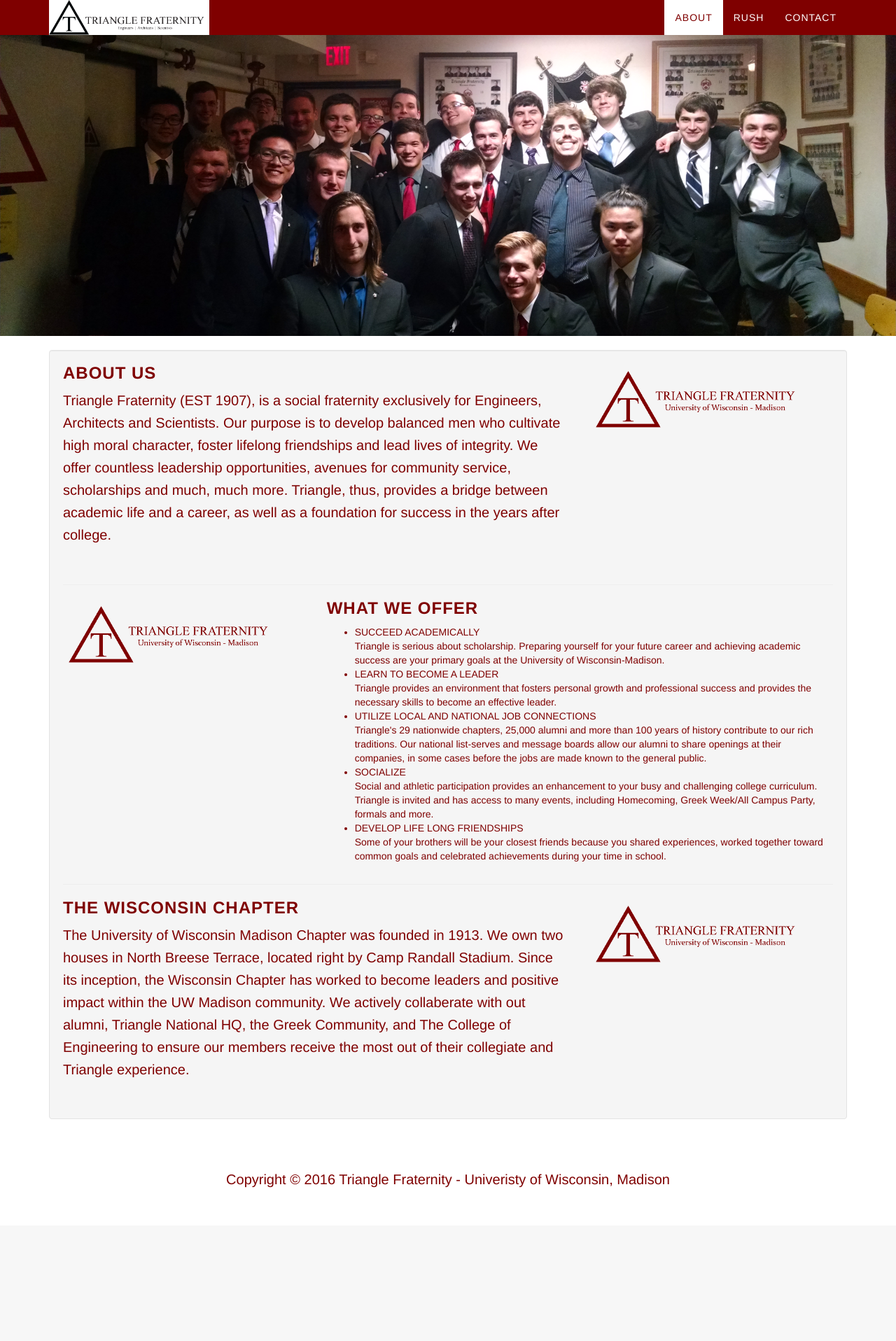
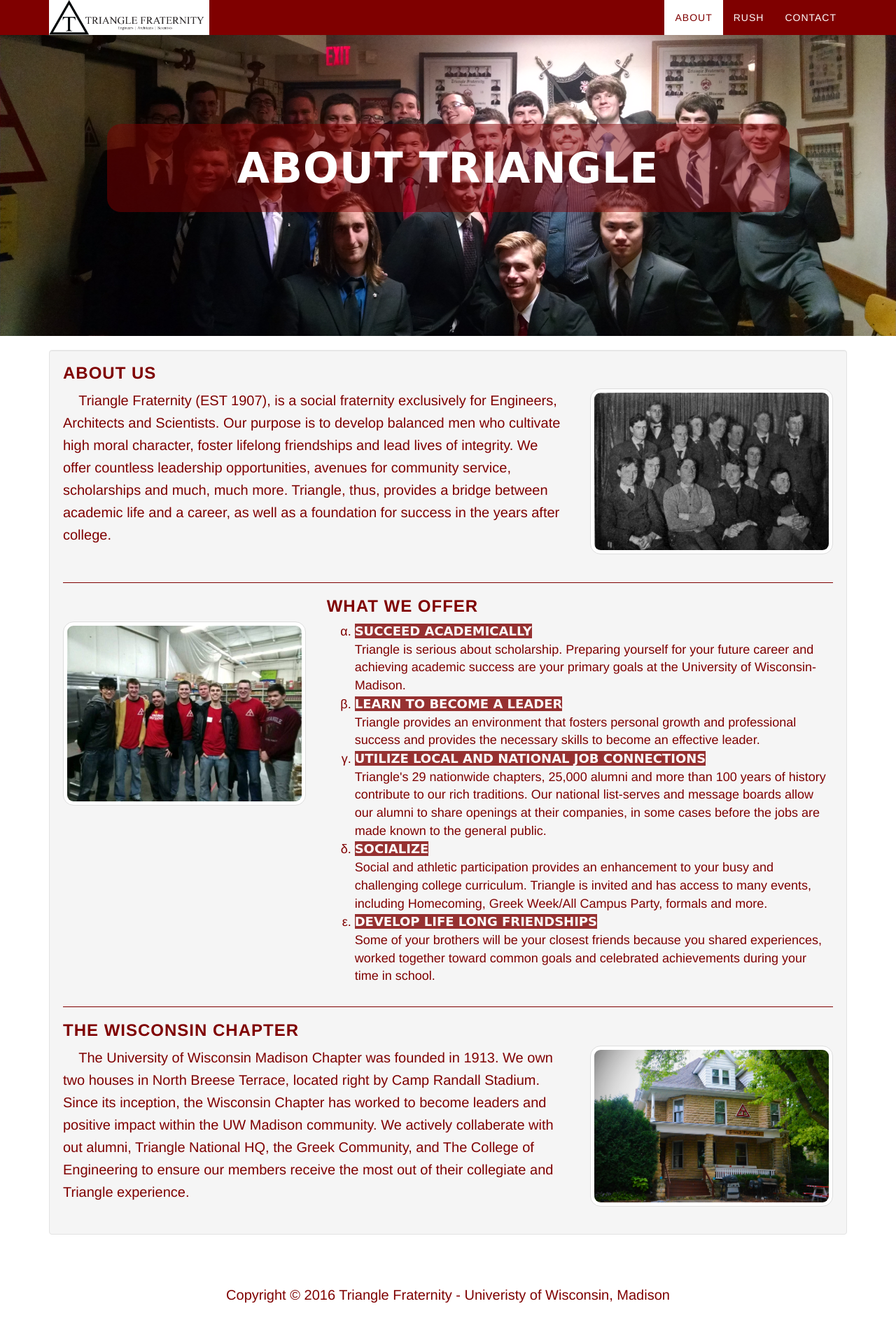
Before and after one commit to Cigarent/Triangle, a PHP site: page /about.php in a window 1280 px wide. Shown: the whole page at 70% size. Before the commit the page ends 1697 px from the top, so only its background shows below. Run offline with PHP 8.4, Linux system fonts and the light colour scheme.

Commit message:
about page finished

```diff
--- a/about.php
+++ b/about.php
@@ -4,16 +4,27 @@
 <?php include("includes.php");
       printHead();?>
 
-<body id="page-top">
+<body>
 
     <!-- Navigation -->
     <?php include("header.php");
           printNav(1);?>
 
+
     <div class="intro about-intro">
+      <div class="intro-body">
+        <div class="container">
+            <div class="row">
+                <div class="col-md-1"></div>
+                <div class="col-md-10 text-background-intro">
+                  <h1 class="brand-heading" style="margin-bottom:0">About Triangle</h1>
+                </div>
+            </div>
+        </div>
+      </div>
     </div>
 
-    <div class="container">
+    <div  id="aboutus-page" class="container history-intro">
       <div  class="well">
 
         <!-- History -->
@@ -23,35 +34,35 @@
                About Us
              </h3>
              <p>
-                Triangle Fraternity (EST 1907), is a social fraternity exclusively for Engineers, Architects and Scientists. Our purpose is to develop balanced men who cultivate high moral character, foster lifelong friendships and lead lives of integrity. We offer countless leadership opportunities, avenues for community service, scholarships and much, much more. Triangle, thus, provides a bridge between academic life and a career, as well as a foundation for success in the years after college.
+                &nbsp;&nbsp;&nbsp;&nbsp;Triangle Fraternity (EST 1907), is a social fraternity exclusively for Engineers, Architects and Scientists. Our purpose is to develop balanced men who cultivate high moral character, foster lifelong friendships and lead lives of integrity. We offer countless leadership opportunities, avenues for community service, scholarships and much, much more. Triangle, thus, provides a bridge between academic life and a career, as well as a foundation for success in the years after college.
              </p>
            </div>
-           <div class="col-lg-4">
-             <img src="images/logo.png">
+           <div class="col-lg-4 col-md-4">
+             <img class="img-responsive thumbnail" src="images/founders.jpg">
            </div>
          </div>
 
          <hr>
 
          <!-- Value -->
-         <div class="row">
+         <div class="row our-value">
            <div class="col-lg-4">
-            <img src="images/logo.png">
+            <img class="img-responsive thumbnail" src="images/service.jpg">
            </div>
            <div class="col-lg-8">
              <h3 style="margin-bottom: 10px">
                What we offer
              </h3>
              <ul>
-               <li>SUCCEED ACADEMICALLY<br>Triangle is serious about scholarship. Preparing yourself for your future career and achieving academic success are your primary goals at the University of Wisconsin-Madison.</li>
+               <li><span class="list-head">SUCCEED ACADEMICALLY</span><br>Triangle is serious about scholarship. Preparing yourself for your future career and achieving academic success are your primary goals at the University of Wisconsin-Madison.</li>
 
-               <li>LEARN TO BECOME A LEADER<br>Triangle provides an environment that fosters personal growth and professional success and provides the necessary skills to become an effective leader.</li>
+               <li><span class="list-head">LEARN TO BECOME A LEADER</span><br>Triangle provides an environment that fosters personal growth and professional success and provides the necessary skills to become an effective leader.</li>
 
-               <li>UTILIZE LOCAL AND NATIONAL JOB CONNECTIONS<br>Triangle's 29 nationwide chapters, 25,000 alumni and more than 100 years of history contribute to our rich traditions. Our national list-serves and message boards allow our alumni to share openings at their companies, in some cases before the jobs are made known to the general public.</li>
+               <li><span class="list-head">UTILIZE LOCAL AND NATIONAL JOB CONNECTIONS</span><br>Triangle's 29 nationwide chapters, 25,000 alumni and more than 100 years of history contribute to our rich traditions. Our national list-serves and message boards allow our alumni to share openings at their companies, in some cases before the jobs are made known to the general public.</li>
 
-               <li>SOCIALIZE<br>Social and athletic participation provides an enhancement to your busy and challenging college curriculum. Triangle is invited and has access to many events, including Homecoming, Greek Week/All Campus Party, formals and more.</li>
+               <li><span class="list-head">SOCIALIZE</span><br>Social and athletic participation provides an enhancement to your busy and challenging college curriculum. Triangle is invited and has access to many events, including Homecoming, Greek Week/All Campus Party, formals and more.</li>
 
-               <li>DEVELOP LIFE LONG FRIENDSHIPS<br>Some of your brothers will be your closest friends because you shared experiences, worked together toward common goals and celebrated achievements during your time in school.</li>
+               <li><span class="list-head">DEVELOP LIFE LONG FRIENDSHIPS</span><br>Some of your brothers will be your closest friends because you shared experiences, worked together toward common goals and celebrated achievements during your time in school.</li>
              </li>
            </div>
          </div>
@@ -65,11 +76,11 @@
                The Wisconsin Chapter
              </h3>
              <p>
-                The University of Wisconsin Madison Chapter was founded in 1913. We own two houses in North Breese Terrace, located right by Camp Randall Stadium. Since its inception, the Wisconsin Chapter has worked to become leaders and positive impact within the UW Madison community. We actively collaberate with out alumni, Triangle National HQ, the Greek Community, and The College of Engineering to ensure our members receive the most out of their collegiate and Triangle experience.
+                  &nbsp;&nbsp;&nbsp;&nbsp;The University of Wisconsin Madison Chapter was founded in 1913. We own two houses in North Breese Terrace, located right by Camp Randall Stadium. Since its inception, the Wisconsin Chapter has worked to become leaders and positive impact within the UW Madison community. We actively collaberate with out alumni, Triangle National HQ, the Greek Community, and The College of Engineering to ensure our members receive the most out of their collegiate and Triangle experience.
              </p>
            </div>
            <div class="col-lg-4">
-             <img src="images/logo.png">
+             <img class="img-responsive thumbnail" src="images/house.png">
            </div>
          </div>
 
--- a/css/main.css
+++ b/css/main.css
@@ -160,13 +160,13 @@ h6 {
   letter-spacing: 1px;
 }
 p {
-  margin: 0 0 25px;
+  margin: 0 0 15px;
   font-size: 18px;
   line-height: 1.5;
 }
 @media (min-width: 768px) {
   p {
-    margin: 0 0 35px;
+    margin: 0 0 15px;
     font-size: 20px;
     line-height: 1.6;
   }
@@ -441,8 +441,6 @@ a.navbar-brand{
   background-color: #7F0000;
 }
 
-/* */
-
 /* Social Media */
 ul.banner-social-buttons {
   margin-top: 0;
@@ -489,3 +487,31 @@ img::-moz-selection {
 body {
   webkit-tap-highlight-color: rgba(255, 255, 255, 0.2);
 }
+
+/* Seperate Pages */
+#aboutus-page hr{
+  border-color: #7F0000;
+}
+
+#aboutus-page img{
+  border-radius: 15px;
+  padding: 5px;
+  margin-top: 35px;
+}
+
+.our-value img{
+
+}
+
+.our-value ul{
+  list-style: lower-greek;
+  font-size: 18px;
+}
+
+.list-head{
+  background-color: rgba(127, 0, 0, 0.8);;
+  color: white;
+  font-family: cursive;
+  font-weight: bold;
+  font-variant: small-caps;
+}
```
Also changed, not shown: images/Capture.PNG (deleted), images/founders.jpg (added), images/house.png, images/national-logo.png (renamed from images/nav-header.png), images/service.jpg (added).
